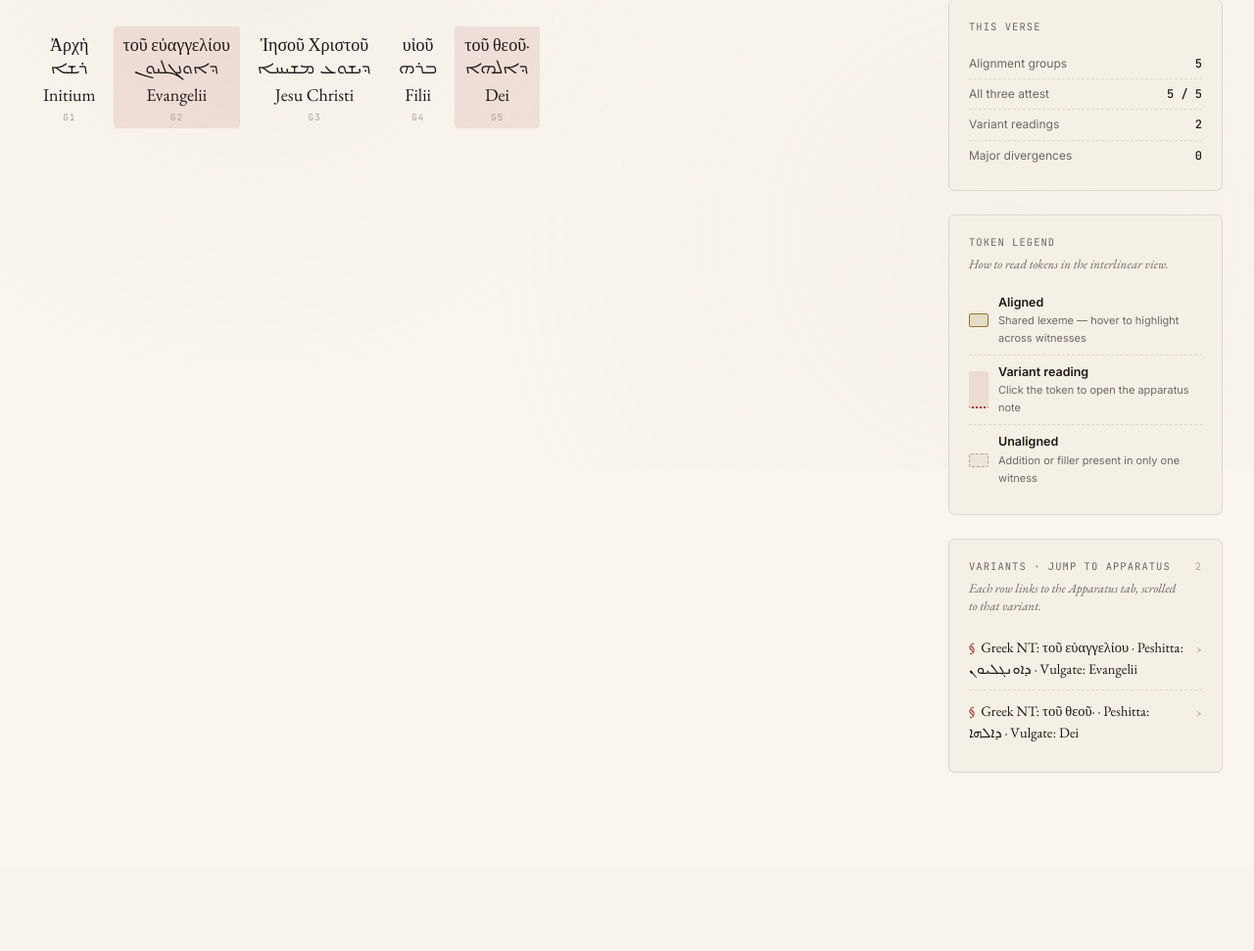
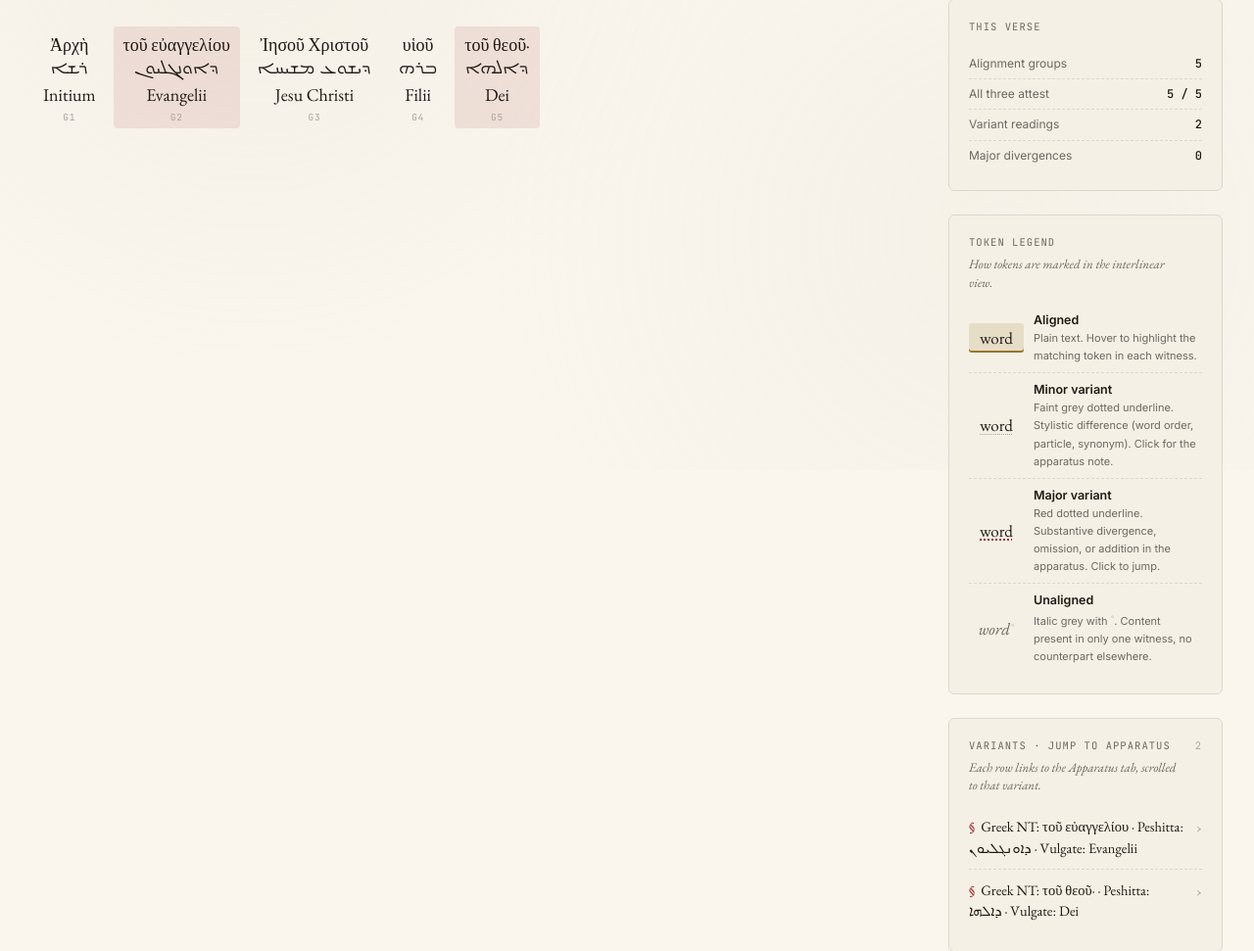
Before and after one commit to Jossifresben/translation-alignment, a Flask app: page /verse/mark/1/1 in a window 1280 px wide. Shown: the part 320-1291 px from the top of the page at 98% size. Before the commit the page ends 1109 px from the top, so only its background shows below. Run offline with Flask 3, Linux system fonts and the light colour scheme.

Commit message:
feat: two-tier variant visualization — minor (muted) vs major (rubric)
Mark 13:11 had 10 of 12 groups flagged variant because Claude flags
every word-order shift and synonym choice as a 'minor' variant. Rendering
all 10 with the bold rubric-red dotted underline flooded the page.

Now:
- Minor variants render with a faint grey dotted underline (ink-4, 1px).
  Stylistic / synonymous differences that don't dominate the view.
- Major / omitted / added variants keep the bold rubric-red dotted
  underline (1.5px). Substantive divergences stand out.
- Both are still clickable and still link to the apparatus card.

Token macros now emit a `v-<variant_type>` class (v-minor / v-major /
v-omitted / v-added) alongside the existing `is-variant`, and the CSS
targets the serious classes with the rubric treatment.

Legend rewritten with four actual token-style exemplars (not abstract
swatches) so the sample next to each label looks exactly like the
corresponding token in the page. Aligned sample shows the gold hover
state; minor shows the muted dotted; major shows the rubric dotted;
unaligned shows italic grey with the superscript degree mark.

```diff
--- a/static/css/styles.css
+++ b/static/css/styles.css
@@ -346,14 +346,23 @@ body::before {
 }
 .tok.is-variant {
   text-decoration: underline;
-  text-decoration-color: var(--rubric);
-  text-decoration-thickness: 1.5px;
+  text-decoration-thickness: 1px;
   text-underline-offset: 3px;
   text-decoration-style: dotted;
+  text-decoration-color: var(--ink-4);   /* default muted for minor */
+}
+.tok.is-variant.v-major,
+.tok.is-variant.v-omitted,
+.tok.is-variant.v-added {
+  text-decoration-color: var(--rubric);  /* substantive → bold rubric */
+  text-decoration-thickness: 1.5px;
 }
 .tok.is-variant.is-variant-active {
   background: var(--rubric-soft);
   text-decoration-style: solid;
+}
+.tok.is-variant.v-minor.is-variant-active {
+  background: var(--parchment-3);
 }
 .tok.is-unaligned {
   color: var(--ink-3);
@@ -619,6 +628,47 @@ body::before {
 .legend-swatch.variant { background: var(--rubric-soft); border-bottom: 2px dotted var(--rubric); }
 .legend-swatch.unaligned { background: var(--parchment-3); border: 1px dashed var(--ink-4); }
 
+/* Legend samples — actual token-style exemplars */
+.legend-sample {
+  font-family: 'EB Garamond', serif;
+  font-size: 17px;
+  color: var(--ink);
+  flex-shrink: 0;
+  min-width: 56px;
+  text-align: center;
+  padding: 3px 6px;
+  border-radius: 3px;
+}
+.legend-sample.sample-aligned {
+  background: var(--gold-soft);
+  box-shadow: inset 0 -2px 0 var(--gold);
+}
+.legend-sample.sample-minor {
+  text-decoration: underline;
+  text-decoration-color: var(--ink-4);
+  text-decoration-style: dotted;
+  text-decoration-thickness: 1px;
+  text-underline-offset: 3px;
+}
+.legend-sample.sample-major {
+  text-decoration: underline;
+  text-decoration-color: var(--rubric);
+  text-decoration-style: dotted;
+  text-decoration-thickness: 1.5px;
+  text-underline-offset: 3px;
+}
+.legend-sample.sample-unaligned {
+  color: var(--ink-3);
+  font-style: italic;
+}
+.legend-sample.sample-unaligned sup {
+  font-size: 9px;
+  color: var(--ink-4);
+  margin-left: 1px;
+  font-style: normal;
+}
+.legend-dot-mark { color: var(--ink-4); font-size: 10px; vertical-align: super; }
+
 .legend-desc {
   flex: 1;
   min-width: 0;
--- a/templates/_rail.html
+++ b/templates/_rail.html
@@ -24,27 +24,34 @@
 
   <div class="rail-section">
     <div class="rail-title">Token legend</div>
-    <p class="rail-sub">How to read tokens in the
+    <p class="rail-sub">How tokens are marked in the
       {% if view == 'parallel' %}alignment grid{% else %}interlinear view{% endif %}.</p>
     <div class="legend-item">
-      <div class="legend-swatch agreement"></div>
+      <span class="legend-sample sample-aligned">word</span>
       <div class="legend-desc">
         <strong>Aligned</strong>
-        <small>Shared lexeme — hover to highlight across witnesses</small>
+        <small>Plain text. Hover to highlight the matching token in each witness.</small>
       </div>
     </div>
     <div class="legend-item">
-      <div class="legend-swatch variant"></div>
+      <span class="legend-sample sample-minor">word</span>
       <div class="legend-desc">
-        <strong>Variant reading</strong>
-        <small>Click the token to open the apparatus note</small>
+        <strong>Minor variant</strong>
+        <small>Faint grey dotted underline. Stylistic difference (word order, particle, synonym). Click for the apparatus note.</small>
       </div>
     </div>
     <div class="legend-item">
-      <div class="legend-swatch unaligned"></div>
+      <span class="legend-sample sample-major">word</span>
+      <div class="legend-desc">
+        <strong>Major variant</strong>
+        <small>Red dotted underline. Substantive divergence, omission, or addition in the apparatus. Click to jump.</small>
+      </div>
+    </div>
+    <div class="legend-item">
+      <span class="legend-sample sample-unaligned"><em>word</em><sup>◦</sup></span>
       <div class="legend-desc">
         <strong>Unaligned</strong>
-        <small>Addition or filler present in only one witness</small>
+        <small>Italic grey with <span class="legend-dot-mark">◦</span>. Content present in only one witness, no counterpart elsewhere.</small>
       </div>
     </div>
   </div>
--- a/templates/macros.html
+++ b/templates/macros.html
@@ -6,7 +6,10 @@
   {% else %}
     {% set classes = ['tok'] %}
     {% if not tok.a %}{% set _ = classes.append('is-unaligned') %}{% endif %}
-    {% if tok.v %}{% set _ = classes.append('is-variant') %}{% endif %}
+    {% if tok.v %}
+      {% set _ = classes.append('is-variant') %}
+      {% set _ = classes.append('v-' ~ (tok.variant_type or 'minor')) %}
+    {% endif %}
     <span
       class="{{ classes|join(' ') }}"
       {% if tok.a %}data-align="{{ tok.a }}"{% endif %}
--- a/translation_core/converter.py
+++ b/translation_core/converter.py
@@ -144,6 +144,7 @@ def _build_witness_tokens(
             piece["a"] = group["_align_id"]
             if group.get("variant") != "aligned":
                 piece["v"] = group["_variant_id"]
+                piece["variant_type"] = group.get("variant")  # minor / major / omitted / added
         else:
             piece["a"] = None
         if per_token_glosses and src_idx is not None and src_idx in per_token_glosses:
```
